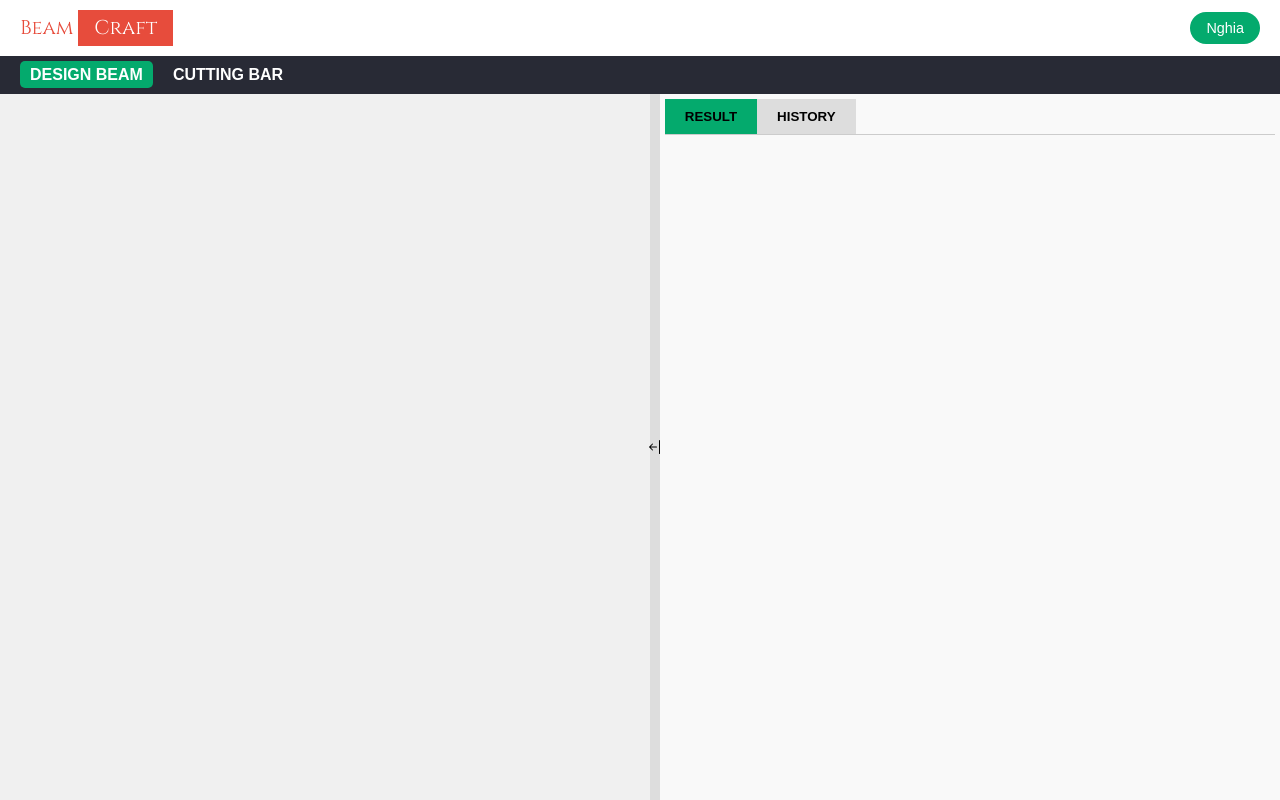
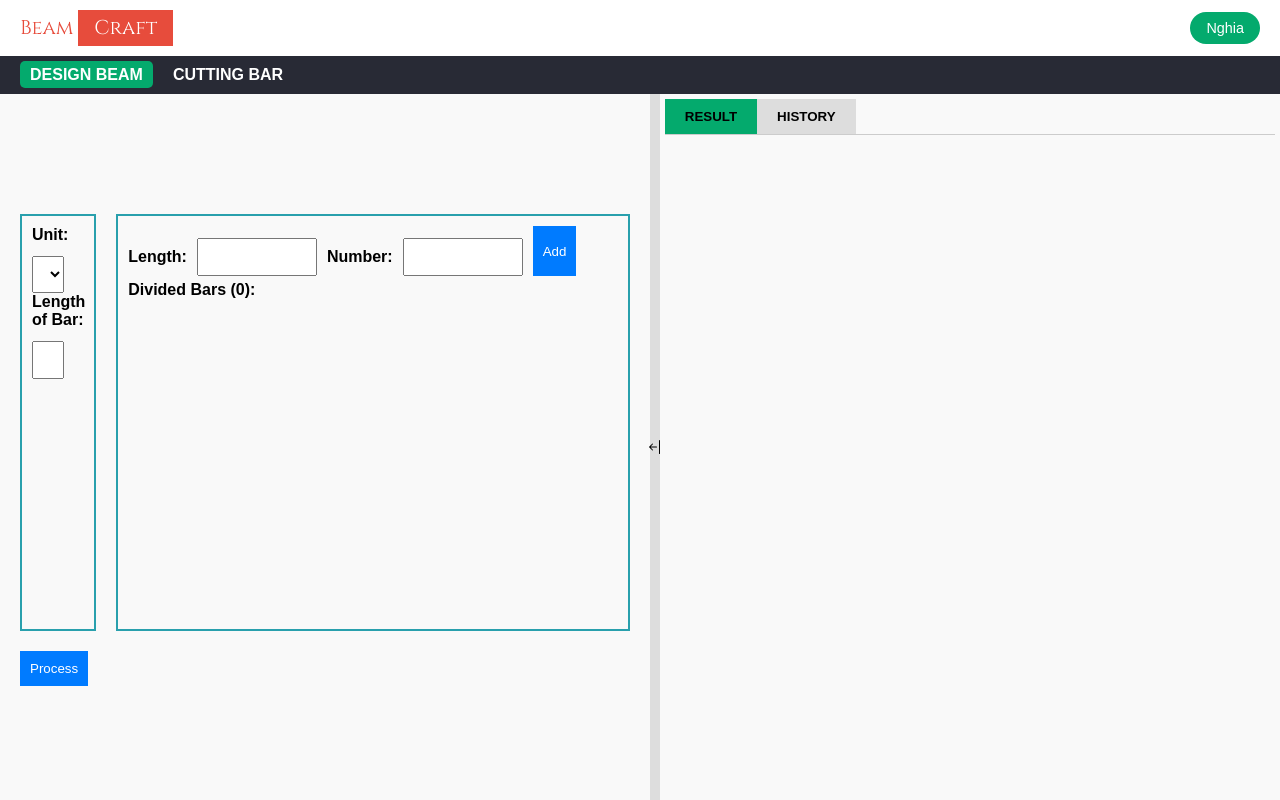
Before and after one commit to tinnghia/cons-helper, a React (Create React App) app in the folder app/: page / in a window 1280 px wide. Built offline with nearby package versions, Linux system fonts and the light colour scheme.

Commit message:
update cutting bar

```diff
--- a/app/src/InputForm.css
+++ b/app/src/InputForm.css
@@ -148,4 +148,11 @@
 }
 .bodyCls{
   margin-top: 100px;
+  opacity: 1;
+  transition: opacity 0.5s ease-in-out; /* Add transition effect for opacity */
 }
+
+
+.bodyCls.hide {
+  opacity: 0;
+}
--- a/app/src/InputForm.tsx
+++ b/app/src/InputForm.tsx
@@ -1,4 +1,4 @@
-import React, { useState } from 'react';
+import React, { FunctionComponent, useState } from 'react';
 import "./InputForm.css";
 import ResultForm from './ResultForm';
 import { OutputData } from './models/OutputData';
@@ -8,7 +8,7 @@ interface DividedBar {
     numberOfBars: string;
 }
 
-function InputForm() {
+const InputForm: FunctionComponent<{ show: boolean, onResult: (outputData: OutputData) => void }> = ({ show, onResult }) => {
     const [unit, setUnit] = useState('M');
     const [barLength, setBarLength] = useState<string>('');
     const [dividedBars, setDividedBars] = useState<DividedBar[]>([]);
@@ -118,27 +118,14 @@ function InputForm() {
                 return response.json();
             })
             .then((data) => {
-                console.log('data', data);
-                /*data.displayDividedBars = dividedBars.map(bar => bar.length).join(', ');
-                for (var i = 0; i < data.methods.length; i++) {
-                    let displayRemain = data.methods[i].set.filter((sps: any) => sps.remain_per_each > 0).
-                        map((sps: any) => { return sps.total + ' * ' + sps.remain_per_each }).join(', ')
-                    data.methods[i].displayRemain = displayRemain;
-                    for (var j = 0; j < data.methods[i].set.length; j++) {
-                        let displaySplit = data.methods[i].set[j].split.filter((split: any) => split.total > 0).
-                            map((split: any) => { return split.total + ' * ' + split.length }).join(', ');
-                        data.methods[i].set[j].displaySplit = displaySplit;
-
-                    }
-                }*/
                 setOutputData(data);
+                onResult(data);
                 setHtmlResult(data.html);
-                setShowResult(true);
+                //setShowResult(true);
                 setIsProcessing(false);
                 console.log('Data posted successfully');
             })
             .catch(error => {
-                // Handle error
                 setIsProcessing(false);
                 console.error('There was a problem with your fetch operation:', error);
             });
@@ -146,7 +133,7 @@ function InputForm() {
     };
 
     return (
-        <div className='bodyCls'>
+        <div className={show ? "bodyCls" : "bodyCls hide"}>
             {!showResult ? (
                 <form className="bar-form">
                     <div className='left-form'>
--- a/app/src/ResultForm.tsx
+++ b/app/src/ResultForm.tsx
@@ -25,7 +25,7 @@ const ResultForm: React.FC<ResultFormProps> = (OutputData) => {
             link.href = url;
 
             const contentDispositionHeader = response.headers.get('Content-Disposition');
-            console.log('response.headers',contentDispositionHeader)
+            console.log('response.headers', contentDispositionHeader)
             const filename = contentDispositionHeader ? contentDispositionHeader.split('filename=')[1] : 'downloaded_file';
 
             // Set the filename for download
@@ -47,7 +47,7 @@ const ResultForm: React.FC<ResultFormProps> = (OutputData) => {
     return (
         <div className='result-form'>
             <div className="form-group">
-                <button type="button" onClick={OutputData.onBack} >Back</button> <button type="button" onClick={handleDownload} >Download</button>
+                {/*<button type="button" onClick={OutputData.onBack} >Back</button>*/} <button type="button" onClick={handleDownload} >Download</button>
             </div>
             <h2>Input</h2>
             <div className="indent">
@@ -69,8 +69,8 @@ const ResultForm: React.FC<ResultFormProps> = (OutputData) => {
                     <div className="indent" key={index}>
                         <label className='bold-label'> METHOD {index}</label>
                         <ul className="indent">
-                            {splitMethod.set.map((splitSet) => (
-                                <li>{splitSet.total} * (Each bar is divided into segments of {splitSet.displaySplit})</li>
+                            {splitMethod.set.map((splitSet, index) => (
+                                <li key={index}>{splitSet.total} * (Each bar is divided into segments of {splitSet.displaySplit})</li>
                             ))}
                         </ul>
                         <p> <label className='bold-label'>Remaining segments:</label> {splitMethod.displayRemain}</p>
--- a/app/src/components/Home.css
+++ b/app/src/components/Home.css
@@ -91,7 +91,7 @@ main {
 .input-section {
     padding: 20px;
     transition: width 0.3s ease-in-out;
-    background-color: #f0f0f0;
+    /*background-color: #f0f0f0;*/
 }
 
 .splitter {
--- a/app/src/components/Home.tsx
+++ b/app/src/components/Home.tsx
@@ -1,8 +1,16 @@
 import React, { useEffect, useRef, useState } from "react";
 import "./Home.css";
+import InputForm from "../InputForm";
+import ResultForm from "../ResultForm";
+import { OutputData } from "../models/OutputData";
 
 export default function Home() {
 
+    //CUTTING BAR
+    const [outputData, setOutputData] = useState<OutputData>();
+    const [isShowCuttingResult, SetIsShowCuttingResult] = useState(false);
+
+    const [isShowLeft, SetIsShowLeft] = useState(true);
     const [inputWidth, setInputWidth] = useState('50%');
     const [resultWidth, setResultWidth] = useState('50%');
     const [splitterCursor, setSplitterCursor] = useState('col-resize');
@@ -26,6 +34,14 @@ export default function Home() {
     const inputSectionRef = useRef<any>(null);
     const resultSectionRef = useRef<any>(null);
 
+    const handleCuttingBack = () => {
+
+    }
+
+    const onHandleCuttingResult = (outputData: OutputData) => {
+        setOutputData(outputData);
+        SetIsShowCuttingResult(true);
+    }
     const handleMouseDown = (event: any) => {
         setIsResizing(true);
         document.addEventListener('mousemove', handleMouseMove);
@@ -74,12 +90,14 @@ export default function Home() {
 
     const toggleInputSection = () => {
         if (inputWidth === "0px" || inputWidth === "") {
+            SetIsShowLeft(true);
             setInputWidth('50%');
             setResultWidth('50%');
             setSplitterCursor('col-resize');
             setSvgLeftDisplay('block');
             setSvgRightDisplay('none');
         } else {
+            SetIsShowLeft(false);
             setInputWidth('0px');
             setResultWidth('100%');
             setSplitterCursor('pointer');
@@ -112,6 +130,7 @@ export default function Home() {
             </nav>
             <main>
                 <div className="input-section" id="inputSection" ref={inputSectionRef} style={{ width: inputWidth }}>
+                    <InputForm onResult={onHandleCuttingResult} show={isShowLeft}></InputForm>
                 </div>
                 <div className="splitter" id="splitter" onPointerDown={handleMouseDown}>
                     <button id="toggleButton" onClick={toggleInputSection} title="Toggle Input">
@@ -136,8 +155,10 @@ export default function Home() {
                         <button className={activeTab === 'history' ? "tablinks active" : "tablinks"} onClick={() => openTab('history')}>History</button>
                     </div>
                     <div id="result" className={activeTab === 'result' ? "tabcontent active" : "tabcontent"}>
-                        <canvas id="result-canvas"></canvas>
-                        <div id="result-text"></div>
+                        <div id="result-text">
+                            {isShowCuttingResult && (<ResultForm onBack={handleCuttingBack} methods={outputData?.methods || []} {...outputData} />
+                            )}
+                        </div>
                     </div>
                     <div id="history" className={activeTab === 'history' ? "tabcontent active" : "tabcontent"}>
                     </div>
```
Lines whose indentation alone changed are shown as unchanged.
